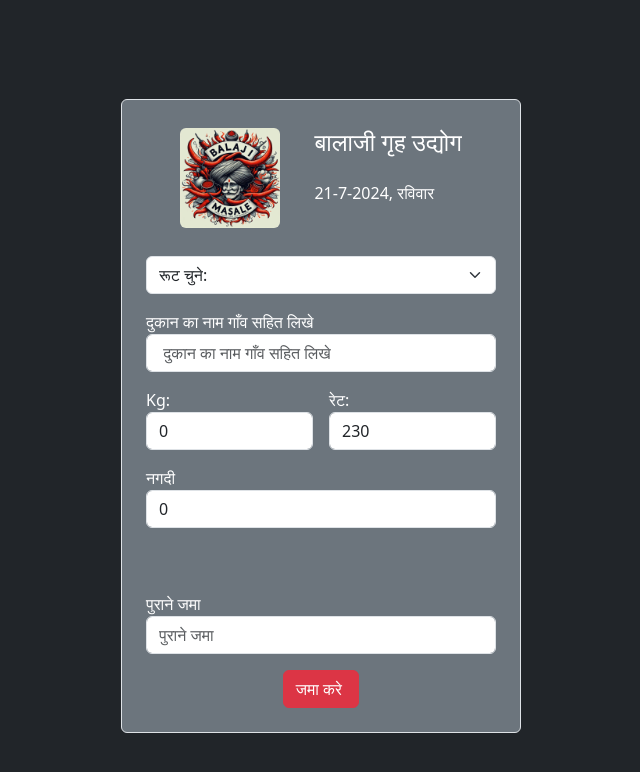
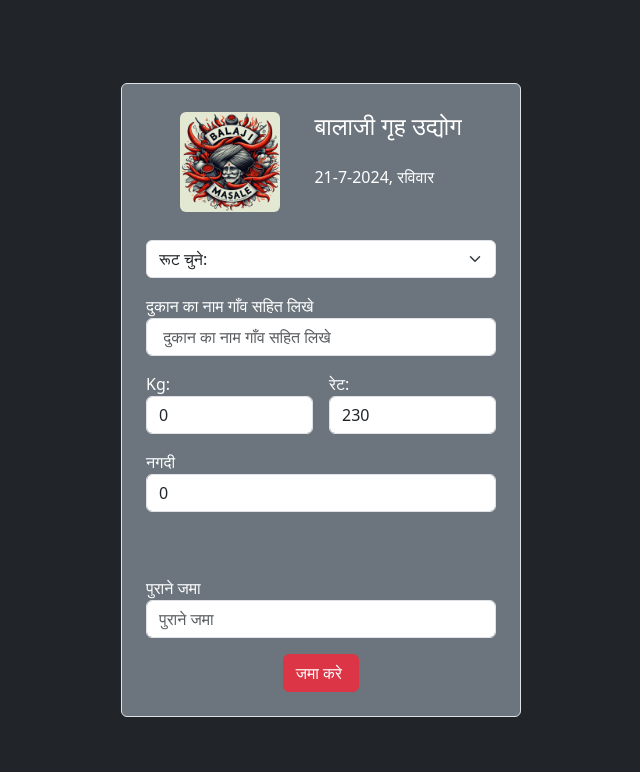
Before and after one commit to bgruhudyog/jama_hisab, a plain HTML site: page index.html in a window 1280 px wide. Shown: the whole page, without its empty margins (319-959 px from the left). Drawn offline with nearby package versions, Linux system fonts and the light colour scheme.

Commit message:
Update index.html

```diff
--- a/index.html
+++ b/index.html
@@ -9,7 +9,7 @@
     <link href="https://cdn.jsdelivr.net/npm/bootstrap@5.3.3/dist/css/bootstrap.min.css" rel="stylesheet" integrity="sha384-QWTKZyjpPEjISv5WaRU9OFeRpok6YctnYmDr5pNlyT2bRjXh0JMhjY6hW+ALEwIH" crossorigin="anonymous" />
     <script src="https://cdn.jsdelivr.net/npm/bootstrap@5.3.3/dist/js/bootstrap.bundle.min.js" integrity="sha384-YvpcrYf0tY3lHB60NNkmXc5s9fDVZLESaAA55NDzOxhy9GkcIdslK1eN7N6jIeHz" crossorigin="anonymous"></script>
   </head>
-  <body class="d-flex align-items-center justify-content-center vh-100 bg-dark text-white my-3">
+  <body class="d-flex align-items-center justify-content-center vh-100 bg-dark text-white ">
     <div class="container p-4 border rounded bg-secondary" style="width: 400px">
       <div class="d-flex my-1 justify-content-evenly">
         <img class="rounded" src="download (3).jpeg" style="width:100px; height:100px">
```
